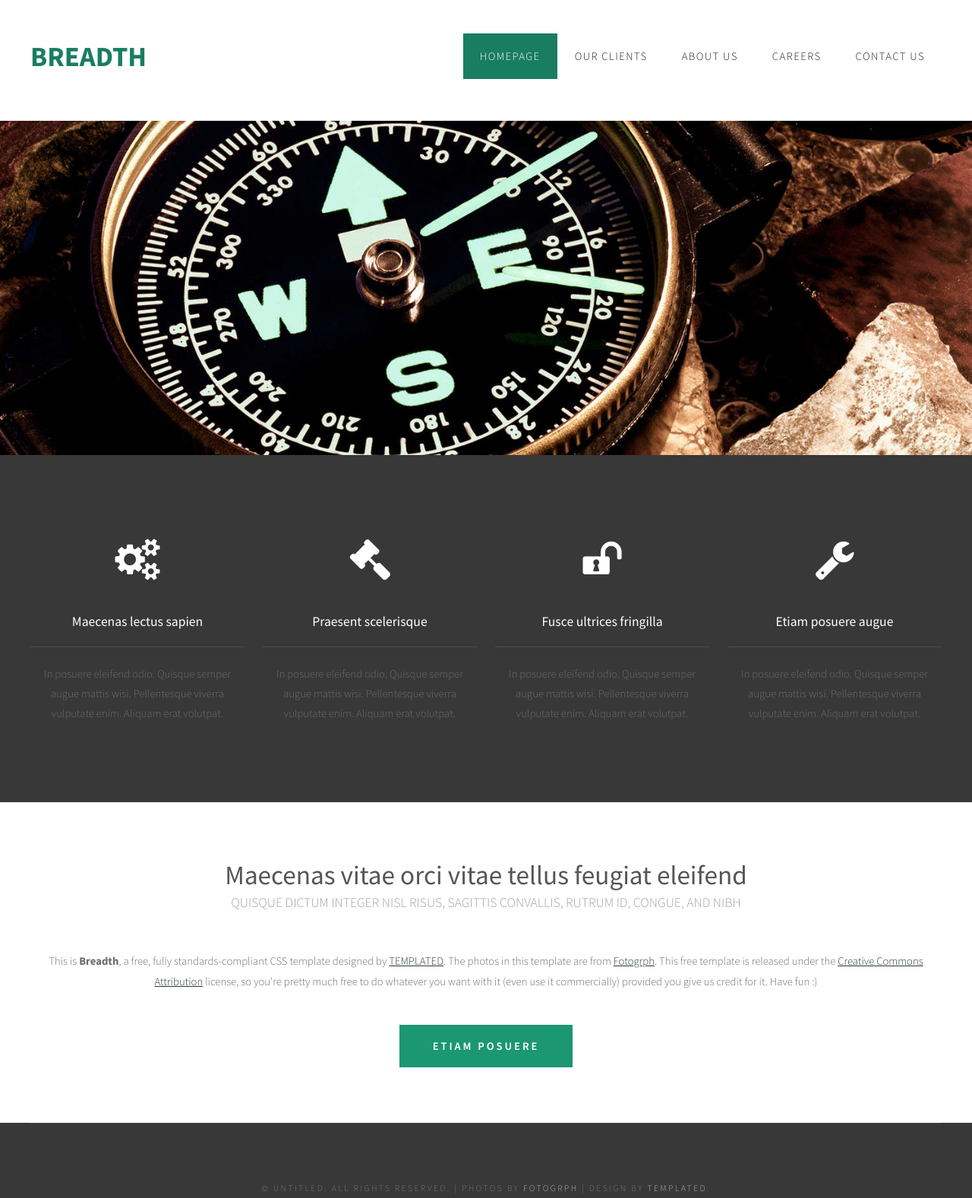
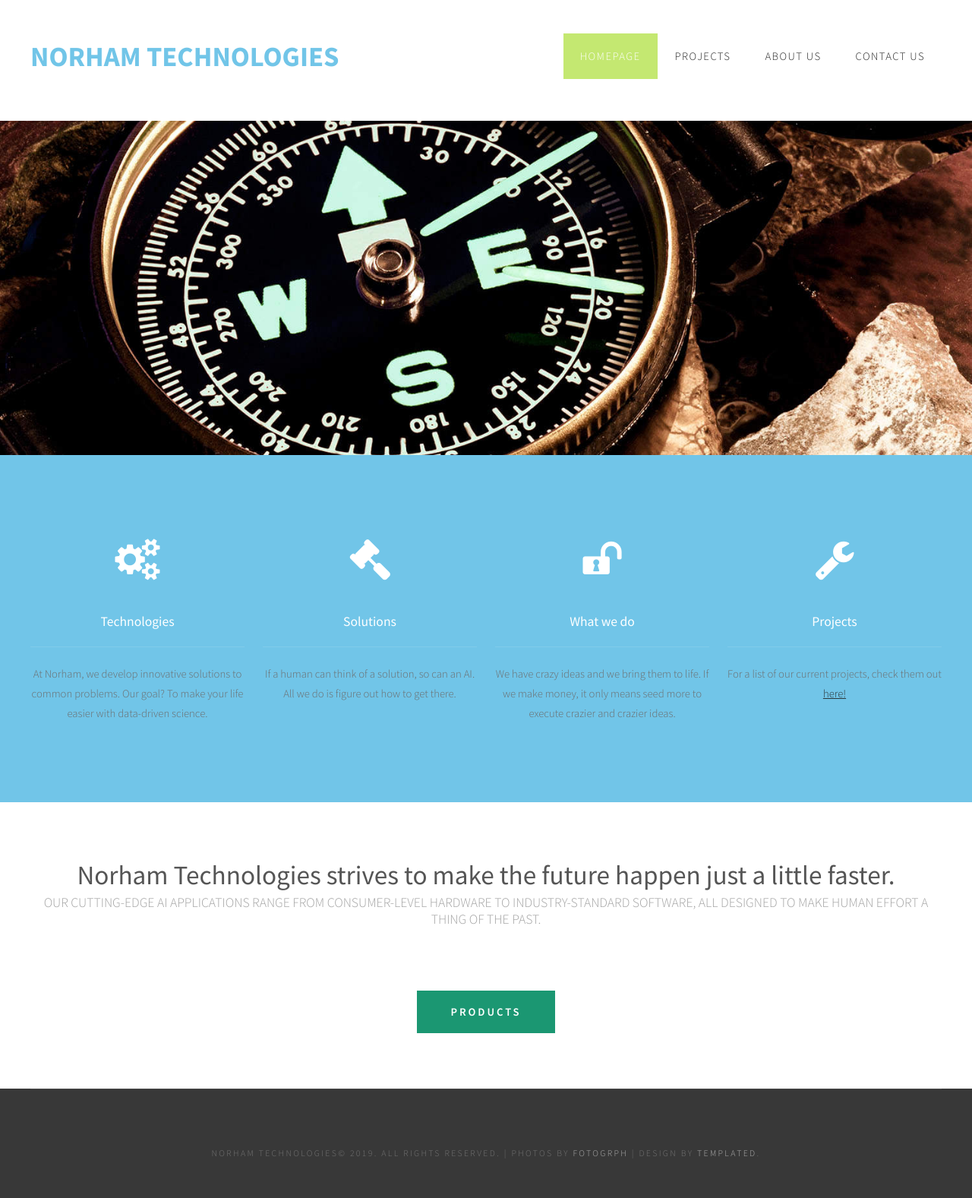
Before and after one commit to Norham-ca/Norham-ca.github.io, a plain HTML site: page index.html in a window 1280 px wide. Shown: the whole page at 76% size. Drawn offline with Linux system fonts and the light colour scheme.

Commit message:
Added some more copy, changed site colours

```diff
--- a/default.css
+++ b/default.css
@@ -13,6 +13,25 @@ body
 	font-size: 11pt;
 	font-weight: 300;
 	color: #6c6c6c
+	/* unvisited link */
+/* a:link {
+	color: #DB3256;
+  } */
+
+  /* visited link */
+  /* a:visited {
+	color: green;
+  } */
+
+  /* mouse over link */
+  /* a:hover {
+	color: hotpink;
+  } */
+
+  /* selected link */
+  /* a:active {
+	color: blue;
+  } */
 }
 
 h1, h2, h3
@@ -411,7 +430,7 @@ ul.contact li a.icon-rss:before
 #logo a
 {
 	text-decoration: none;
-	color: #197d62;
+	color: #71C5E8;
 }
 
 /*********************************************************************************/
@@ -457,7 +476,7 @@ ul.contact li a.icon-rss:before
 
 #menu li.current_page_item a
 {
-	background: #197d62;
+	background: #c4e871;
 	color: #FFF !important;
 }
 
@@ -621,7 +640,7 @@ ul.contact li a.icon-rss:before
 {
 	overflow: hidden;
 	padding: 6em 0em;
-	background: #383838;
+	background: #71C5E8;
 	text-align: center;
 }
 
@@ -945,3 +964,8 @@ ul.contact li a.icon-rss:before
 {
 	float: right;
 }
+
+a.invisible
+{
+display:none;
+}
--- a/index.html
+++ b/index.html
@@ -27,15 +27,14 @@ Released   : 20140331
 <div id="header-wrapper">
   <div id="header" class="container">
     <div id="logo">
-      <h1><a href="#">Breadth</a></h1>
+      <h1><a href="#">Norham Technologies</a></h1>
 </div>
     <div id="menu">
       <ul>
         <li class="current_page_item"><a href="#" accesskey="1" title="">Homepage</a></li>
-        <li><a href="#" accesskey="2" title="">Our Clients</a></li>
+        <li><a href="#" accesskey="2" title="">Projects</a></li>
         <li><a href="#" accesskey="3" title="">About Us</a></li>
-        <li><a href="#" accesskey="4" title="">Careers</a></li>
-        <li><a href="#" accesskey="5" title="">Contact Us</a></li>
+        <li><a href="#" accesskey="4" title="">Contact Us</a></li>
       </ul>
     </div>
   </div>
@@ -47,40 +46,41 @@ Released   : 20140331
     <div id="featured" class="container">
       <div class="column1"> <span class="icon icon-cogs"></span>
         <div class="title">
-          <h2>Maecenas lectus sapien</h2>
+          <h2>Technologies</h2>
         </div>
-        <p>In posuere eleifend odio. Quisque semper augue mattis wisi. Pellentesque viverra vulputate enim. Aliquam erat volutpat.</p>
+        <p>At Norham, we develop innovative solutions to common problems. Our goal? To make your life easier with data-driven science.</p>
       </div>
       <div class="column2"> <span class="icon icon-legal"></span>
         <div class="title">
-          <h2>Praesent scelerisque</h2>
+          <h2>Solutions</h2>
         </div>
-        <p>In posuere eleifend odio. Quisque semper augue mattis wisi. Pellentesque viverra vulputate enim. Aliquam erat volutpat.</p>
+        <p>If a human can think of a solution, so can an AI. All we do is figure out how to get there.</p>
       </div>
       <div class="column3"> <span class="icon icon-unlock"></span>
         <div class="title">
-          <h2>Fusce ultrices fringilla</h2>
+          <h2>What we do</h2>
         </div>
-        <p>In posuere eleifend odio. Quisque semper augue mattis wisi. Pellentesque viverra vulputate enim. Aliquam erat volutpat.</p>
+        <p>We have crazy ideas and we bring them to life. If we make money, it only means seed more to execute crazier and crazier ideas.</p>
       </div>
       <div class="column4"> <span class="icon icon-wrench"></span>
         <div class="title">
-          <h2>Etiam posuere augue</h2>
+          <h2>Projects</h2>
         </div>
-        <p>In posuere eleifend odio. Quisque semper augue mattis wisi. Pellentesque viverra vulputate enim. Aliquam erat volutpat.</p>
+        <p>For a list of our current projects, check them out <a href=https://youtube.com/watch?v=dQw4w9WgXcQ>here!</a></p>
       </div>
     </div>
   </div>
   <div id="extra" class="container">
-    <h2>Maecenas vitae orci vitae tellus feugiat eleifend</h2>
-    <span>Quisque dictum integer nisl risus, sagittis convallis, rutrum id, congue, and nibh</span>
-    <p>This is <strong>Breadth</strong>, a free, fully standards-compliant CSS template designed by <a href="http://templated.co" rel="nofollow">TEMPLATED</a>. The photos in this template are from <a href="http://fotogrph.com/"> Fotogrph</a>. This free template is released under the <a href="http://templated.co/license">Creative Commons Attribution</a> license, so you're pretty much free to do whatever you want with it (even use it commercially) provided you give us credit for it. Have fun :) </p>
+    <h2>Norham Technologies strives to make the future happen just a little faster.</h2>
+    <span>Our cutting-edge AI applications range from consumer-level hardware to industry-standard software, all designed to make human effort a thing of the past.</span>
 
-    <a href="#" class="button">Etiam posuere</a> </div>
+
+    <a href="products.html" class="button">Products</a> </div>
 </div>
+<a class="invisible" href=https://youtube.com/watch?v=dQw4w9WgXcQ></a>
 
 <div id="copyright" class="container">
-  <p>&copy; Untitled. All rights reserved. | Photos by <a href="http://fotogrph.com/">Fotogrph</a> | Design by <a href="http://templated.co" rel="nofollow">TEMPLATED</a>.</p>
+  <p>Norham Technologies&copy; 2019. All rights reserved. | Photos by <a href="http://fotogrph.com/">Fotogrph</a> | Design by <a href="http://templated.co" rel="nofollow">TEMPLATED</a>.</p>
 </div>
 </body>
 </html>
```
